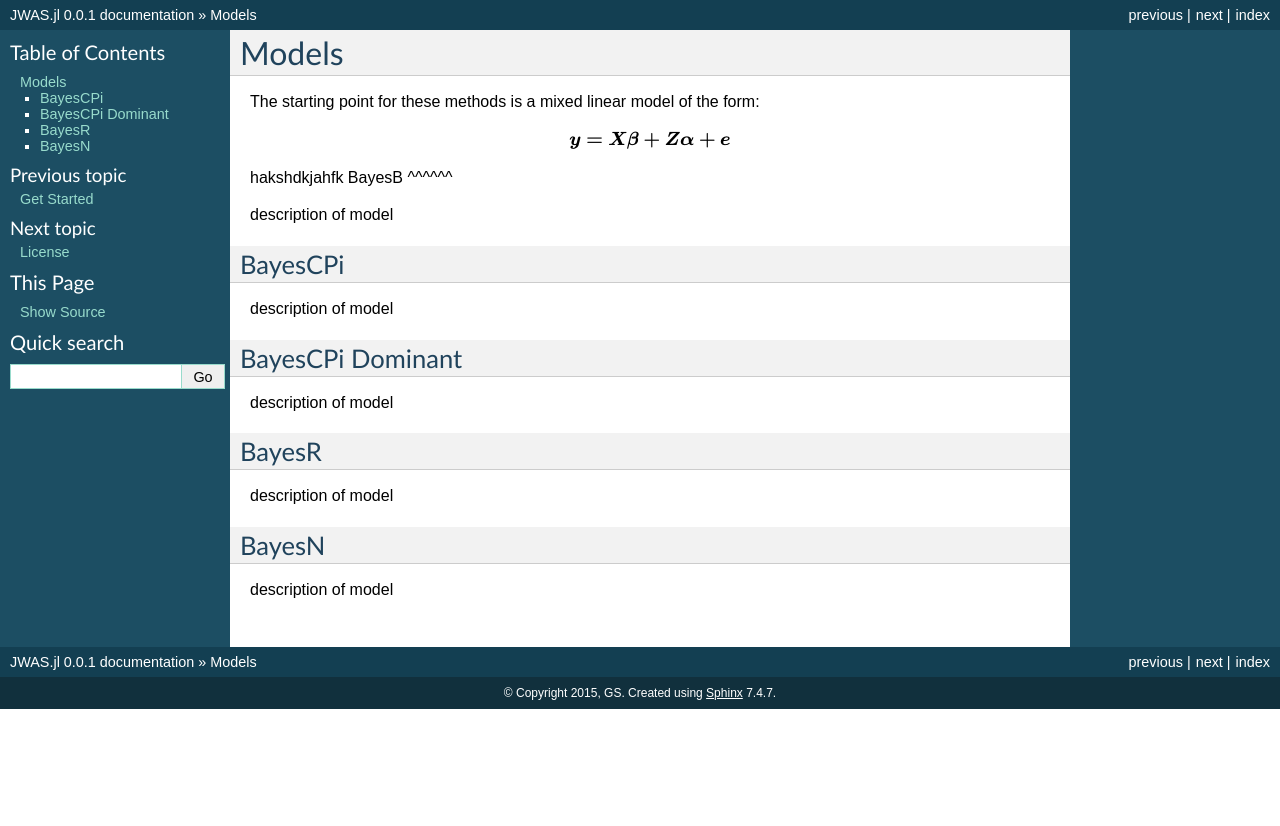
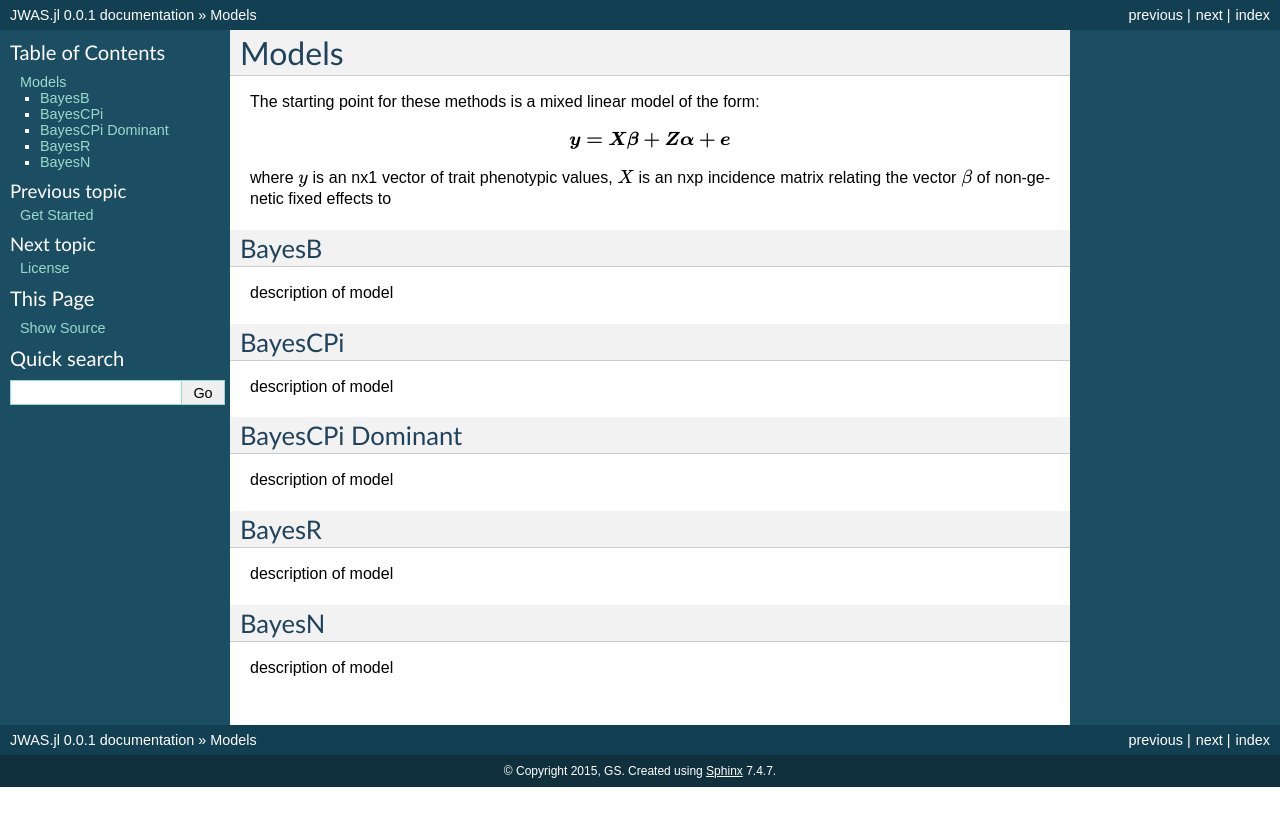
Before and after one commit to reworkhow/JWAS.jl, a Sphinx documentation site: the page built from docs/source/models.rst, in a window 1280 px wide. Shown: the top 826 px of the page. Built offline with Sphinx 7.4.7, drawn with Linux system fonts in a browser that asks for light colours.

Commit message:
Update models.rst

```diff
--- a/docs/source/models.rst
+++ b/docs/source/models.rst
@@ -7,8 +7,9 @@ The starting point for these methods is a mixed linear model of the form:
 
   \boldsymbol{y=X\beta+Z\alpha+e}
 
+where :math:`y` is an nx1 vector of trait phenotypic values,  :math:`X` is an nxp incidence matrix relating
+the vector  :math:`\beta` of non-genetic fixed effects to
 
-hakshdkjahfk
 BayesB
 ^^^^^^
 
```
